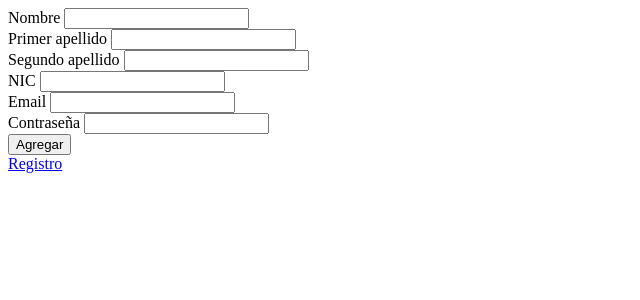
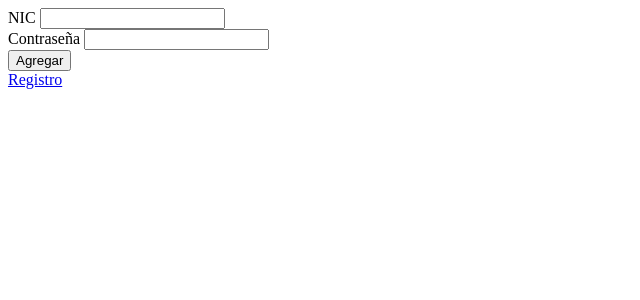
Before and after one commit to hectorvidalsoto-cmd/DWCS_Ejercicios, a PHP site: page /ejercicios/actividad_1.3/practicas_login.php in a window 1280 px wide. Shown: the top 300 px of the page, without its empty margins (0-640 px from the left). Run offline with PHP 8.4, Linux system fonts and the light colour scheme.

Commit message:
problemas con 1.3.1

```diff
--- a/UD1/src/ejercicios/actividad_1.3/practicas_login.php
+++ b/UD1/src/ejercicios/actividad_1.3/practicas_login.php
@@ -7,18 +7,9 @@
 </head>
 
 <body>
-<body>
-    <form action="practicas_funciones.php" method="post">
-        <label for="nombre">Nombre</label>
-        <input type="text" name="nombre" required><br>
-        <label for="apellido1">Primer apellido</label>
-        <input type="text" name="apellido1" required><br>
-        <label for="apellido2">Segundo apellido</label>
-        <input type="text" name="apellido2"><br>
+    <form action="" method="post">
         <label for="nic">NIC</label>
         <input type="text" name="nic" required><br>
-        <label for="email">Email</label>
-        <input type="email" name="email" required><br>
         <label for="contrasena">Contraseña</label>
         <input type="password" name="contrasena" required><br>
         <button type="submit">Agregar</button>
```
Also changed, not shown: UD1/src/ejercicios/actividad_1.3/practicas_registro.php (+10 -12 lines).
